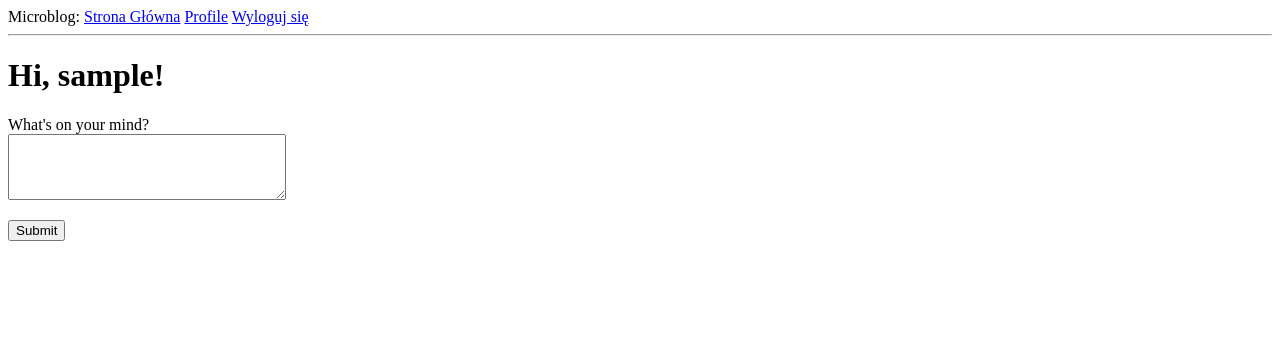
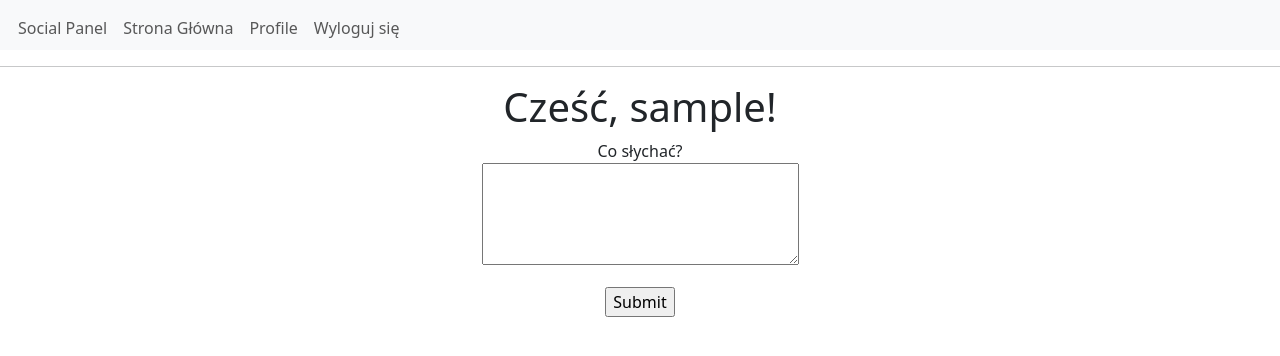
Before and after one commit to cezjar/projekt_koncowy_flask, a Flask app: page / in a window 1280 px wide. Shown: the top 356 px of the page. Run offline with Flask 3, Linux system fonts and the light colour scheme; the visitor is signed in with stand-in values (Sample User, id 1); data comes from the database, SQL or seed files in the repository; both versions use the stored data as it was after the commit; data that the repository does not hold is empty.

Commit message:
added updates

```diff
--- a/app/models.py
+++ b/app/models.py
@@ -12,7 +12,6 @@ from hashlib import md5
 @login.user_loader
 def load_user(id):
     return db.session.get(User, int(id))
-
 
 followers = sa.Table(
     'followers',
@@ -32,23 +31,17 @@ class User(UserMixin, db.Model):
     password_hash = sa.Column(sa.String(256), nullable=True)
     about_me = sa.Column(sa.String(256))
     last_seen = sa.Column(sa.DateTime, default=datetime.now(timezone.utc))
+    posts = so.relationship('Post', back_populates='author')
 
-    following = so.relationship(
-        'User',
-        secondary=followers,
-        primaryjoin=(followers.c.follower_id == id),
+    following: so.WriteOnlyMapped['User'] = so.relationship(
+        secondary=followers, primaryjoin=(followers.c.follower_id == id),
         secondaryjoin=(followers.c.followed_id == id),
-        back_populates='followers'
-    )
-    followers = so.relationship(
-        'User',
-        secondary=followers,
-        primaryjoin=(followers.c.followed_id == id),
+        back_populates='followers')
+    followers: so.WriteOnlyMapped['User'] = so.relationship(
+        secondary=followers, primaryjoin=(followers.c.followed_id == id),
         secondaryjoin=(followers.c.follower_id == id),
-        back_populates='following'
-    )
+        back_populates='following')
 
-    posts = so.relationship('Post', back_populates='author')
 
     def set_password(self, password):
         self.password_hash = generate_password_hash(password)
@@ -74,10 +67,14 @@ class User(UserMixin, db.Model):
         return db.session.scalar(query) is not None
 
     def followers_count(self):
-        return len(self.followers)
+        query = sa.select(sa.func.count()).select_from(
+            self.followers.select().subquery())
+        return db.session.scalar(query)
 
     def following_count(self):
-        return len(self.following)
+        query = sa.select(sa.func.count()).select_from(
+            self.following.select().subquery())
+        return db.session.scalar(query)
 
     def following_posts(self):
         Author = so.aliased(User)
--- /dev/null
+++ b/app/static/css/styles.css
@@ -0,0 +1,33 @@
+.custom-navbar {
+    padding-top: 5px;
+    padding-bottom: 5px;
+}
+
+.custom-navbar .navbar-nav .nav-link {
+    padding-top: 5px;
+    padding-bottom: 0px;
+}
+
+.custom-navbar {
+    height: 50px;
+    padding: 0;
+}
+
+
+
+.navbar-toggler {
+    align-self: center;
+}
+
+.navbar-collapse {
+    justify-content: center;
+}
+
+.navbar {
+    display: flex;
+    align-items: center;
+}
+
+.container-fluid {
+    padding: 0 10px;
+}
--- a/app/templates/base.html
+++ b/app/templates/base.html
@@ -1,34 +1,80 @@
 <!doctype html>
-<html>
+<html lang="en">
+  <head>
+    <meta charset="utf-8">
+    <meta name="viewport" content="width=device-width, initial-scale=1">
+    <title> Social Panel </title>
+    <link
+        href="https://cdn.jsdelivr.net/npm/bootstrap@5.3.2/dist/css/bootstrap.min.css"
+        rel="stylesheet"
+        integrity="sha384-T3c6CoIi6uLrA9TneNEoa7RxnatzjcDSCmG1MXxSR1GAsXEV/Dwwykc2MPK8M2HN"
+        crossorigin="anonymous">
+    <link rel="stylesheet" href="{{ url_for('static', filename='css/styles.css') }}">
     <head>
         {% if title %}
-        <title>{{ title }} - Microblog</title>
+        <title>{{ title }} - Social panel</title>
         {% else %}
-        <title>Welcome to Microblog</title>
+        <title>Witaj na stronie</title>
         {% endif %}
     </head>
+  </head>
   <body>
-        <div>
-            Microblog:
-            <a href="{{ url_for('index') }}">Strona Główna</a>
-            {%if current_user.is_authenticated %}
-            <a href="{{ url_for('user', username=current_user.username) }}">Profile</a>
-            <a href="{{ url_for('logout') }}">Wyloguj się</a>
+    <nav class="navbar navbar-expand-lg py-0 bg-body-tertiary custom-navbar">
+        <div class="container-fluid">
+
+
+            <button class="navbar-toggler" type="button" data-bs-toggle="collapse" data-bs-target="#navbarSupportedContent" aria-controls="navbarSupportedContent" aria-expanded="false" aria-label="Toggle navigation">
+                <span class="navbar-toggler-icon"></span>
+            </button>
+            <div class="collapse navbar-collapse" id="navbarSupportedContent">
+                <ul class="navbar-nav me-auto mb-2 mb-lg-0">
+
+                    <li class="nav-item">
+                        <a class="nav-link" href="{{ url_for('user', username=current_user.username) }}">Social Panel</a>
+                    </li>
+
+                    <li class="nav-item">
+                        {% if current_user.is_authenticated %}
+                        <a class="nav-link" href="{{ url_for('index') }}">Strona Główna</a>
                         {% else %}
-            <a href="{{ url_for('login') }}">Login</a>
-            <a href="{{ url_for('register') }}">Zarejestruj się</a>
+                        <a class="nav-link disabled" aria-disabled="true">Strona Główna</a>
                         {% endif %}
+                    </li>
+                    {% if current_user.is_authenticated %}
+                    <li class="nav-item">
+                        <a class="nav-link" href="{{ url_for('user', username=current_user.username) }}">Profile</a>
+                    </li>
+                    <li class="nav-item">
+                        <a class="nav-link" href="{{ url_for('logout') }}">Wyloguj się</a>
+                    </li>
+                    {% else %}
+                    <li class="nav-item">
+                        <a class="nav-link" href="{{ url_for('login') }}">Login</a>
+                    </li>
+                    <li class="nav-item">
+                        <a class="nav-link" href="{{ url_for('register') }}">Zarejestruj się</a>
+                    </li>
+                    {% endif %}
+                </ul>
             </div>
+        </div>
+    </nav>
+
     <hr>
+    <div class="container mt-3  justify-content-center align-items-center text-center">
         {% with messages = get_flashed_messages() %}
         {% if messages %}
-        <ul>
           {% for message in messages %}
-            <li>{{ message }}</li>
+          <div class="alert alert-info" role="alert">{{ message }}</div>
           {% endfor %}
-        </ul>
         {% endif %}
         {% endwith %}
         {% block content %}{% endblock %}
+    </div>
+    <script
+        src="https://cdn.jsdelivr.net/npm/bootstrap@5.3.2/dist/js/bootstrap.bundle.min.js"
+        integrity="sha384-C6RzsynM9kWDrMNeT87bh95OGNyZPhcTNXj1NW7RuBCsyN/o0jlpcV8Qyq46cDfL"
+        crossorigin="anonymous">
+    </script>
   </body>
 </html>
--- a/app/templates/index.html
+++ b/app/templates/index.html
@@ -1,10 +1,10 @@
 {% extends "base.html" %}
 
 {% block content %}
-    <h1>Hi, {{ current_user.username }}!</h1>
+    <h1>Cześć, {{ current_user.username }}!</h1>
     <form action="" method="post">
         <p>
-            <label for="post">What's on your mind?</label><br>
+            <label for="post">Co słychać?</label><br>
             <textarea id="post" name="post" cols="32" rows="4"></textarea><br>
             {% if errors and errors.post %}
             <span style="color: red;">[{{ errors.post }}]</span>
--- a/app/templates/user.html
+++ b/app/templates/user.html
@@ -32,7 +32,7 @@
                 <button type="submit" class="btn btn-primary">Odobserwuj</button>
             </form>
             <br>
-            <!-- <p>Posiada {{ user.followers_count() }} obserwujących, obserwuje {{ user.following_count() }} osób.</p> -->
+            <p>Posiada {{ user.followers_count() }} obserwujących, obserwuje {{ user.following_count() }} osób.</p>
         </div>
     </div>
 </header>
```
Also changed, not shown: app/templates/register.html (+4 -4 lines), app.db, 1 other file. Lines whose indentation alone changed are shown as unchanged.
